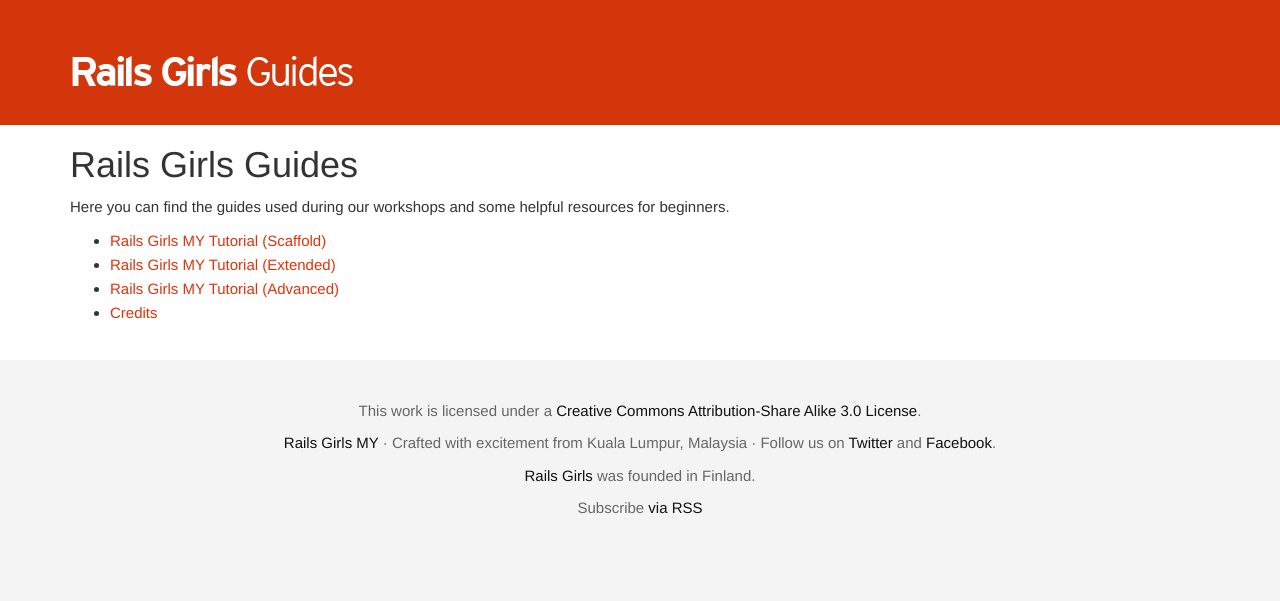
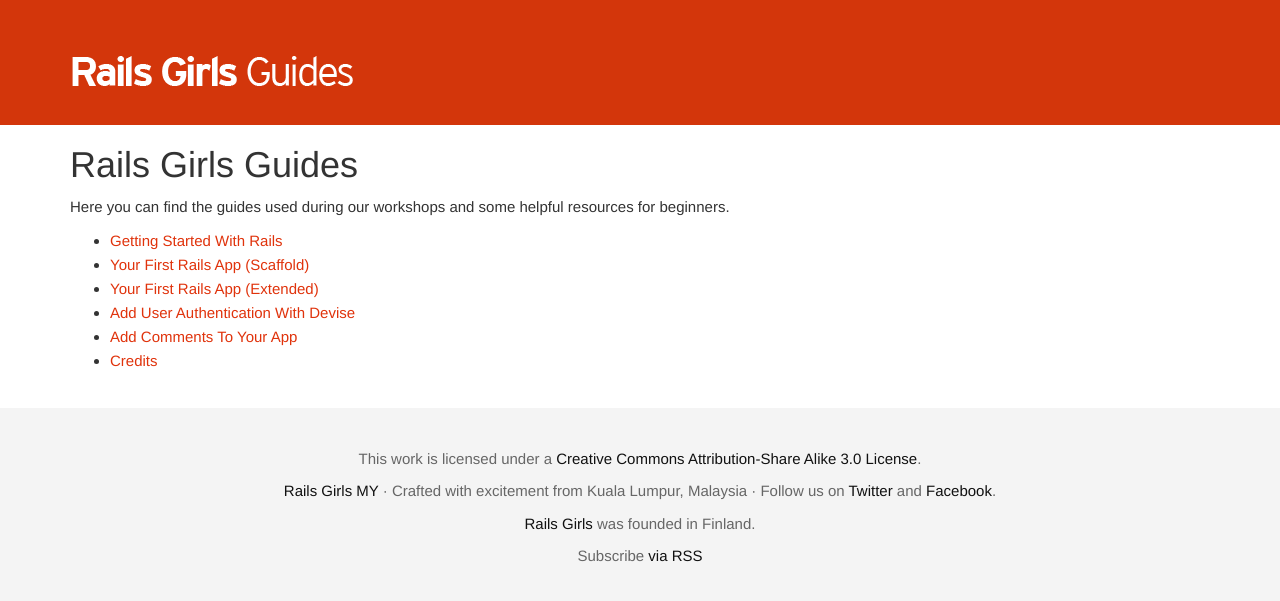
Before and after one commit to railsgirlsmy/guides, a Jekyll site: the page built from index.html, in a window 1280 px wide. Shown: the top 601 px of the page. Built offline with Jekyll 4.4.1, drawn with Linux system fonts in a browser that asks for light colours.

Commit message:
Update copy

```diff
--- a/_pages/credits.html
+++ b/_pages/credits.html
@@ -6,10 +6,10 @@ permalink: /credits/
 
 <div class="home">
   <div class="content">
-    <h1>Rails Girls Guides</h1>
+    <h1>Credits & Special Thanks</h1>
     <p>Special mentions and credits:</p>
     <ul>
-      <li>Previous contributors for scaffold tutorial: Josh Teng <a href="https://twitter.com/joshZteng">@joshZteng</a>, Wunmin <a href="https://twitter.com/ubikentang">@ubikentang</a> & Nguyen</em>.</li>
+      <li>Previous contributors for the scaffold tutorial: Josh Teng <a href="https://twitter.com/joshZteng">@joshZteng</a>, Wunmin <a href="https://twitter.com/ubikentang">@ubikentang</a> & Nguyen</em>.</li>
       <li>CSS in the extended tutorial is from <a href="https://www.devwalks.com/lets-build-instagram-in-rails-part-1/">Ben Walker's Tutorial</a>, <a href="http://devwalks.com/">DevWalks</a>.</li>
     </ul>
   </div>
--- a/_pages/guide-scaffold.html
+++ b/_pages/guide-scaffold.html
@@ -1,12 +1,12 @@
 ---
-title: Rails Girls MY Tutorial
+title: RGMY Guides
 layout: default
 permalink: /guide-scaffold/
 ---
 
 <div class="home">
   <div class="content">
-    <h1 id="rails-girls-app-tutorial">Rails Girls App Tutorial</h1>
+    <h1 id="rails-girls-app-tutorial">Rails Girls MY App Guide</h1>
 
     <p>
       <em>Created by Vesa Vänskä, <a href="https://twitter.com/vesan">@vesan</a></em>
--- a/index.html
+++ b/index.html
@@ -8,9 +8,11 @@ layout: default
     <h1>Rails Girls Guides</h1>
     <p>Here you can find the guides used during our workshops and some helpful resources for beginners.</p>
     <ul>
-      <li><a href="/guide-scaffold">Rails Girls MY Tutorial (Scaffold)</a></li>
-      <li><a href="/guide-extended">Rails Girls MY Tutorial (Extended)</a></li>
-      <li><a href="/guide-advanced">Rails Girls MY Tutorial (Advanced)</a></li>
+      <li><a href="">Getting Started With Rails</a></li>
+      <li><a href="/guide-scaffold">Your First Rails App (Scaffold)</a></li>
+      <li><a href="/guide-extended">Your First Rails App (Extended)</a></li>
+      <li><a href="/guide-devise">Add User Authentication With Devise</a></li>
+      <li><a href="">Add Comments To Your App</a></li>
       <li><a href="/credits">Credits</a></li>
     </ul>
   </div>
```
Also changed, not shown: _pages/guide-commenting.html (added, +11 -0 lines), _pages/guide-devise.html (renamed from _pages/guide-advanced.html, +13 -5 lines), _pages/guide-extended.html (+12 -14 lines), _pages/install-rails.html (added, +11 -0 lines), README.md.
